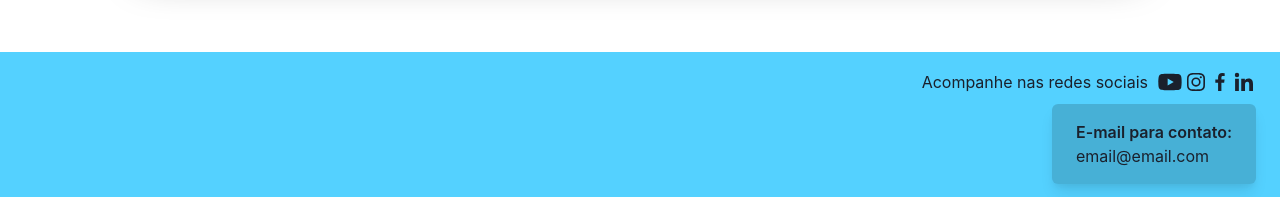
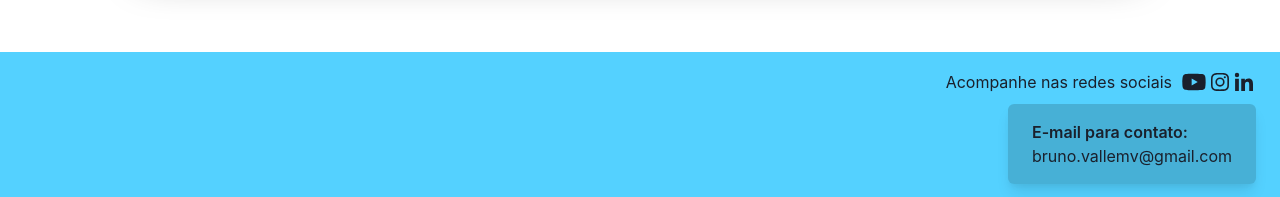
Before and after one commit to caiovsoares/valle, a Next.js app: page / in a window 1280 px wide. Shown: the part 2252-2449 px from the top of the page. Built offline with nearby package versions, Linux system fonts and the light colour scheme.

Commit message:
Update Footer.tsx
delete facebook

```diff
--- a/src/components/Footer.tsx
+++ b/src/components/Footer.tsx
@@ -13,9 +13,6 @@ const Footer = () => {
                 <Link display="contents" target="_blank" href='https://www.instagram.com/'>
                     <Icon as={BiLogoInstagram} boxSize={6}/>
                 </Link>
-                <Link display="contents" target="_blank" href='https://www.facebook.com/'>
-                    <Icon as={BiLogoFacebook} boxSize={6}/>
-                </Link>
                 <Link display="contents" target="_blank" href='https://br.linkedin.com/in/brunomvalle'>
                     <Icon as={BiLogoLinkedin} boxSize={6}/>
                 </Link>
@@ -23,7 +20,7 @@ const Footer = () => {
             <Flex mt={2}>
                 <Card bgColor="transparentCard" boxShadow="lg" py={4} px={6}>
                     <Text fontWeight="semibold">E-mail para contato: </Text>
-                    <Text>email@email.com</Text>
+                    <Text>bruno.vallemv@gmail.com</Text>
                 </Card>
             </Flex>
         </Flex>
```
